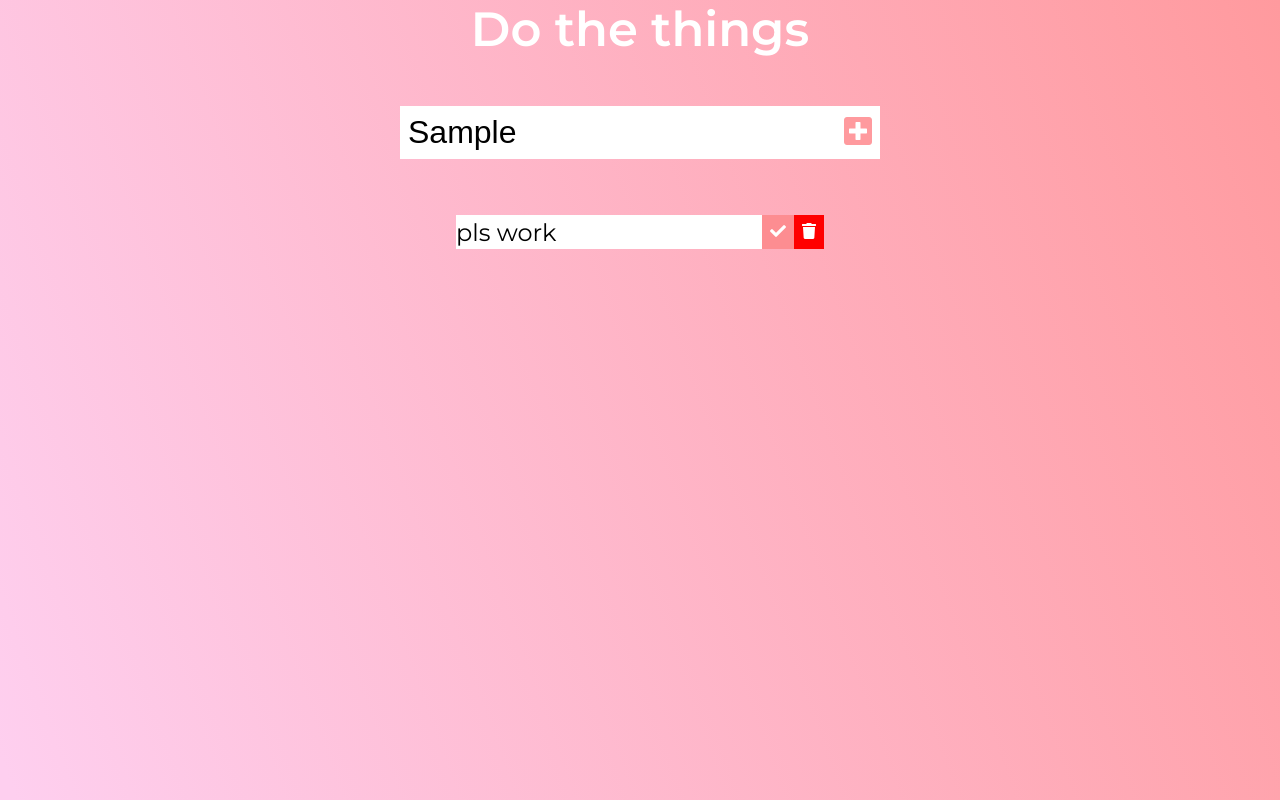
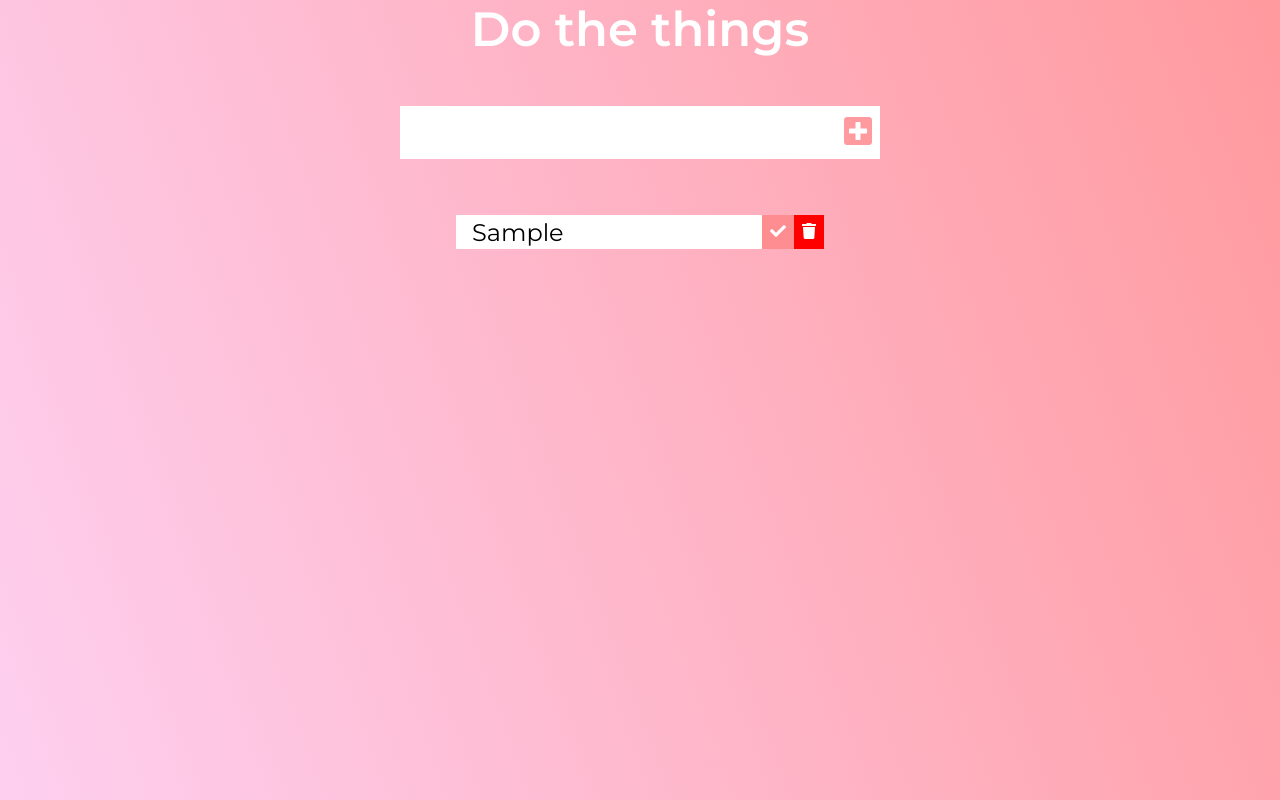
Before and after one commit to ScAziz/basic-todo, a website: page index.html in a window 1280 px wide. Both pictures are taken after typing "Sample" into the empty fields and a click on the button 858 px from the left and 132 px from the top of the page. Drawn offline with Linux system fonts and the light colour scheme.

Commit message:
accept input value

```diff
--- a/script.js
+++ b/script.js
@@ -9,7 +9,7 @@ function addTodoItem(event) {
   const newDiv = document.createElement('div');
   newDiv.classList.add('todo');
   const newTodoItem = document.createElement('li');
-  newTodoItem.innerText = 'pls work';
+  newTodoItem.innerText = todoInput.value;
   newTodoItem.classList.add('todo-item');
   newDiv.appendChild(newTodoItem);
   const completedButton = document.createElement('button');
@@ -21,4 +21,5 @@ function addTodoItem(event) {
   deleteButton.classList.add('delete-button');
   newDiv.appendChild(deleteButton);
   todoList.appendChild(newDiv);
+  todoInput.value = '';
 }
--- a/styles/styles.scss
+++ b/styles/styles.scss
@@ -77,6 +77,10 @@ form button {
   }
 }
 
+.todo-item {
+  padding: 0rem 1rem;
+}
+
 .delete-button,
 .complete-button {
   padding: 0.5rem;
```
Also changed, not shown: styles/styles.css, 1 other file.
